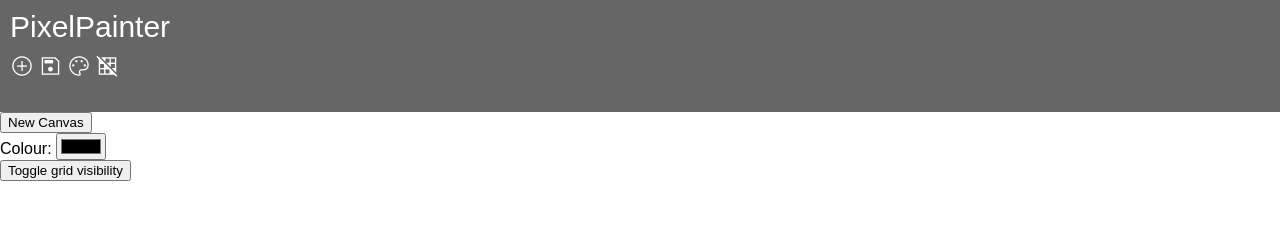
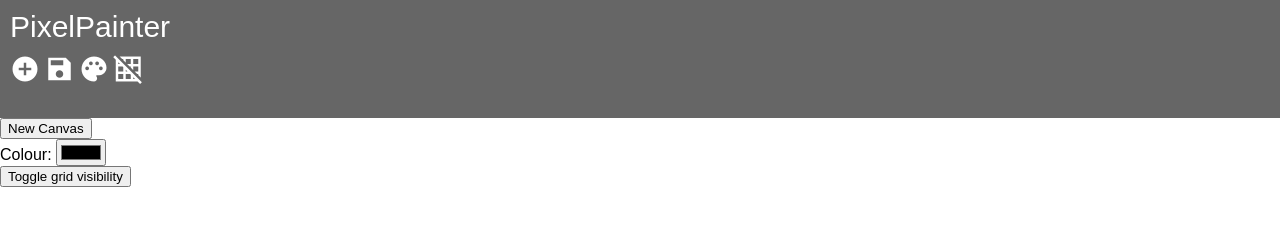
Before and after one commit to s-hens/pixel-painter, a plain HTML site: page index.html in a window 1280 px wide. Drawn offline with nearby package versions, Linux system fonts and the light colour scheme; a web font is replaced by a local one.

Commit message:
Change material symbols to material icons

```diff
--- a/index.html
+++ b/index.html
@@ -9,20 +9,21 @@
     <script src="./javascript.js" defer></script>
     <!--JQuery-->
     <script src="https://ajax.googleapis.com/ajax/libs/jquery/3.6.1/jquery.min.js"></script>
-    <!--Google symbols-->
-    <link rel="stylesheet" href="https://fonts.googleapis.com/css2?family=Material+Symbols+Sharp:opsz,wght,FILL,GRAD@20..48,100..700,0..1,-50..200" />
+    <!--Google icons-->
+    <link href="https://fonts.googleapis.com/icon?family=Material+Icons+Sharp"
+    rel="stylesheet">
     <!--Google fonts-->
-    <link rel="preconnect" href="https://fonts.googleapis.com"><link rel="preconnect" href="https://fonts.gstatic.com" crossorigin><link href="https://fonts.googleapis.com/css2?family=Recursive:wght@300;400;500&display=swap" rel="stylesheet">
+    <link rel="preconnect" href="https://fonts.googleapis.com"><link rel="preconnect" href="https://fonts.gstatic.com" crossorigin><link href="https://fonts.googleapis.com/css2?family=Recursive:wght@300;400;500?family=Material+Icons&display=swap" rel="stylesheet">
 </head>
 <body>
     <div id="header">
         <span class="title1">Pixel</span><span class="title2">Painter</span>
     </div>
     <div id="controlPanel">
-        <span class="material-symbols-sharp">add_circle</span>
-        <span class="material-symbols-sharp">save</span>
-        <span class="material-symbols-sharp">palette</span>
-        <span class="material-symbols-sharp">grid_off</span>
+        <span class="material-icons-sharp md-30">add_circle</span>
+        <span class="material-icons-sharp md-30">save</span>
+        <span class="material-icons-sharp md-30">palette</span>
+        <span class="material-icons-sharp md-30">grid_off</span>
     </div>
     <div id="drawingArea">
         <div id="canvas"></div>
--- a/javascript.js
+++ b/javascript.js
@@ -1,7 +1,7 @@
 //global elements
 const canvas = document.getElementById("canvas");
 
-//open "new canvas" settings popup
+//open "new canvas" settings div
 const openCanvasSettings = document.querySelector("#openCanvasSettings");
 
 openCanvasSettings.addEventListener("click", canvasSettingsWindow);
--- a/style.css
+++ b/style.css
@@ -6,12 +6,6 @@ body {
     display: flex;
     flex-direction: column;
     font-family: 'Recursive', sans-serif;
-}
-
-#footer, #controlPanel {
-    background-color: #666666;
-    color: #FFFFFF;
-    padding: 10px;
 }
 
 #drawingArea{
@@ -56,14 +50,22 @@ body {
     font-weight: 500;
 }
 
-.material-symbols-sharp {
-  font-variation-settings:
-  'FILL' 0,
-  'wght' 350,
-  'GRAD' 0,
-  'opsz' 48
+#controlPanel {
+    background-color: #666666;
+    color: #FFFFFF;
+    padding: 10px;
+}
+
+.material-icons-sharp.md-30 {
+    font-size: 30px;
 }
 
 #canvasSettings {
     display: none;
 }
+
+#footer {
+    background-color: #666666;
+    color: #FFFFFF;
+    padding: 10px;
+}
```
